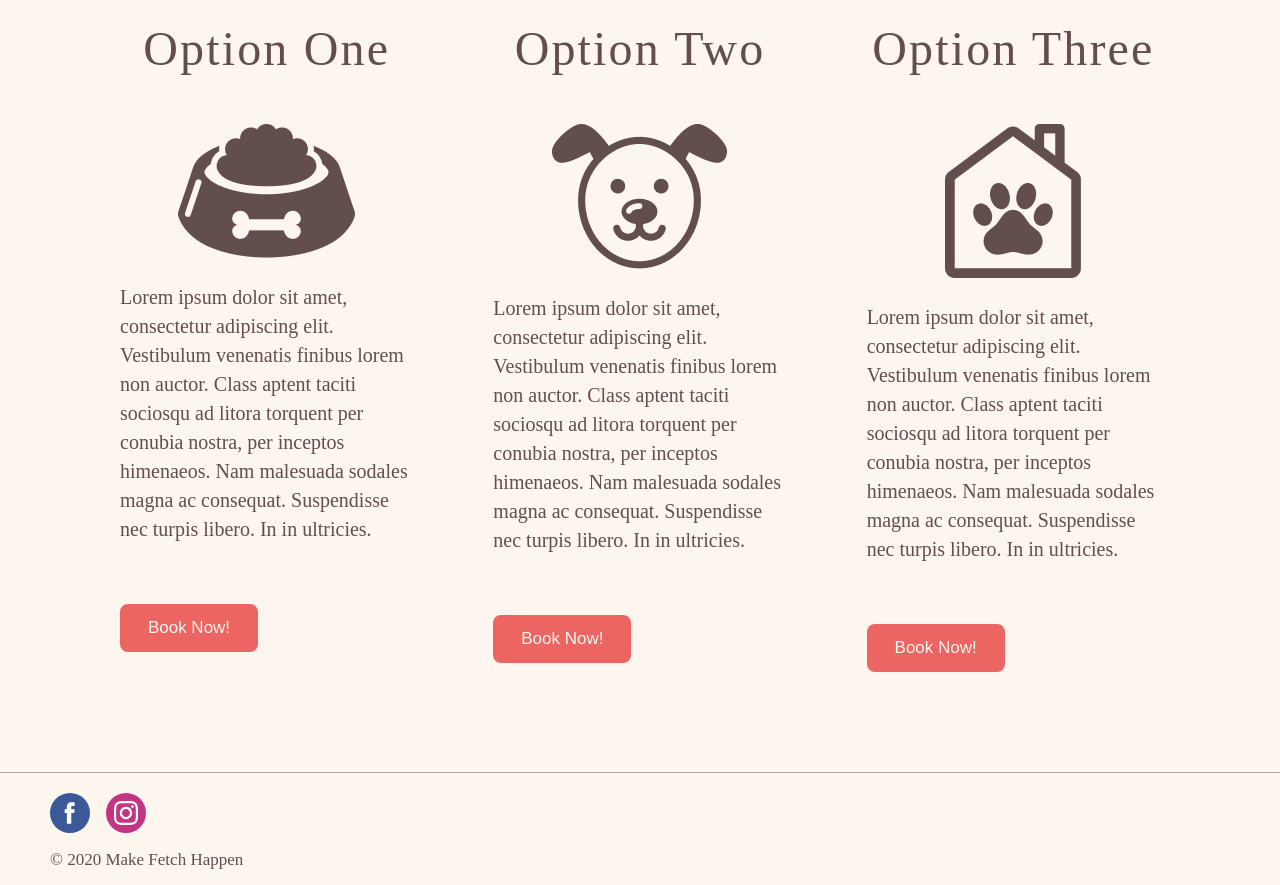
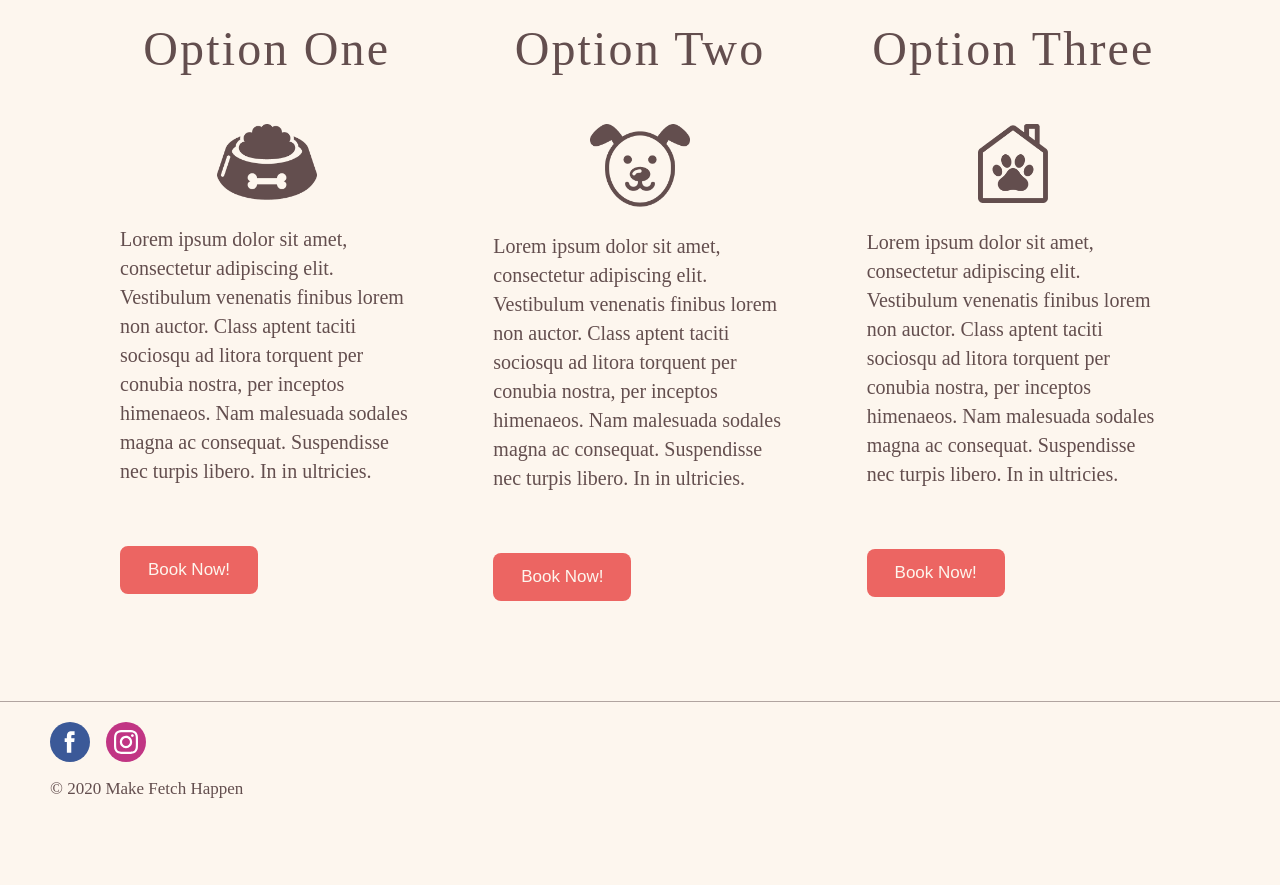
Before and after one commit to nosidam48/ErikasTrainingSite, a Next.js app: page /services in a window 1280 px wide. Shown: the part 160-1045 px from the top of the page. After the commit the page ends 974 px from the top, so only its background shows below. Built offline with nearby package versions, Linux system fonts and the light colour scheme.

Commit message:
Further improvements to links and other lighthouse mertrics

```diff
--- a/components/banner/index.tsx
+++ b/components/banner/index.tsx
@@ -8,7 +8,7 @@ const Banner = () => (
         Dog Training and <br />
         Behavior Modification
       </h1>
-      <Link href="/services">
+      <Link href="/services" passHref>
         <button className={style.button}>Learn More</button>
       </Link>
     </div>
--- a/components/contact/index.tsx
+++ b/components/contact/index.tsx
@@ -107,6 +107,7 @@ const Basic = () => {
                     setErrors({});
                   }}
                   type="text"
+                  id="name"
                   name="name"
                   className={style.field}
                 />
@@ -127,6 +128,7 @@ const Basic = () => {
                     setErrors({});
                   }}
                   type="tel"
+                  id="phoneNumber"
                   name="phoneNumber"
                   className={style.field}
                 />
@@ -146,6 +148,7 @@ const Basic = () => {
                     handleChange(e);
                     setErrors({});
                   }}
+                  id="email"
                   name="email"
                   className={style.field}
                 />
@@ -184,6 +187,7 @@ const Basic = () => {
                         setErrors({});
                       }}
                       type="text"
+                      id="dogName"
                       name="dogName"
                       className={style.dogName}
                     />
@@ -204,6 +208,7 @@ const Basic = () => {
                         setErrors({});
                       }}
                       type="number"
+                      id="dogAge"
                       name="dogAge"
                       className={style.dogAge}
                     />
@@ -228,6 +233,7 @@ const Basic = () => {
                   className={style.textArea}
                   type="text"
                   as="textarea"
+                  id="message"
                   name="message"
                 />
                 <div className={style.remainingCharacters}>{`${
--- a/components/contact/style.module.scss
+++ b/components/contact/style.module.scss
@@ -114,6 +114,7 @@
       border-radius: 8px;
       border: none;
       margin-bottom: 50px;
+      cursor: pointer;
     }
   }
 }
--- a/components/footer/index.tsx
+++ b/components/footer/index.tsx
@@ -1,11 +1,13 @@
-import Link from 'next/link';
 import style from './style.module.scss';
 
 const Footer = () => (
   <div className={style.footer}>
     <div className={style.socialLinks}>
-      <Link href="facebook.com/erika">
-        <a>
+      <a
+        href="https:/www.facebook.com/erika"
+        target="_blank"
+        rel="noopener noreferrer"
+      >
         <img
           src="/images/socialIcons/fb.svg"
           width="40"
@@ -13,9 +15,11 @@ const Footer = () => (
           alt="Visit Make Fetch Happen on Facebook"
         />
       </a>
-      </Link>
-      <Link href="instagram.com/erika">
-        <a>
+      <a
+        href="https:/www.instagram.com/erika"
+        target="_blank"
+        rel="noopener noreferrer"
+      >
         <img
           src="/images/socialIcons/instagram.svg"
           width="40"
@@ -23,7 +27,6 @@ const Footer = () => (
           alt="Visit Make Fetch Happen on Instagram"
         />
       </a>
-      </Link>
     </div>
     <p>© 2020 Make Fetch Happen</p>
   </div>
--- a/components/intro/index.tsx
+++ b/components/intro/index.tsx
@@ -11,7 +11,7 @@ const Intro = () => (
       to work on basic commands or need more specific help with leash work or
       other behavior modification, Erika is here to help.
     </p>
-    <Link href="/about">
+    <Link href="/about" passHref>
       <button>Erika's Story</button>
     </Link>
   </div>
--- a/components/mobileNavBar/index.tsx
+++ b/components/mobileNavBar/index.tsx
@@ -11,7 +11,8 @@ const MobileNavBar = () => {
   return (
     <nav className={style.mobileNavigation}>
       <div className={style.logo}>
-        <Link href="/">
+        <Link href="/" passHref>
+          <a>
             <Image
               src="/images/makeFetchHappen.png"
               width="1000"
@@ -19,26 +20,27 @@ const MobileNavBar = () => {
               alt="Make Fetch Happen - Navigate to Home Page"
               priority
             />
+          </a>
         </Link>
       </div>
       {isOpen && (
         <div className={style.mobileNavList}>
-          <Link href="/">
+          <Link href="/" passHref>
             <a onClick={toggleOpen} className={style.mobileNavItem}>
               Home
             </a>
           </Link>
-          <Link href="/about">
+          <Link href="/about" passHref>
             <a onClick={toggleOpen} className={style.mobileNavItem}>
               About
             </a>
           </Link>
-          <Link href="/services">
+          <Link href="/services" passHref>
             <a onClick={toggleOpen} className={style.mobileNavItem}>
               Training Services
             </a>
           </Link>
-          <Link href="/contact">
+          <Link href="/contact" passHref>
             <a onClick={toggleOpen} className={style.mobileNavItem}>
               Contact
             </a>
--- a/components/mobileNavBar/style.module.scss
+++ b/components/mobileNavBar/style.module.scss
@@ -59,6 +59,7 @@
     flex-direction: column;
     background-color: #fdf6ee;
     border-top: 2px solid gray;
+    z-index: 1;
 
     .mobileNavItem {
       font-size: 20px;
--- a/components/navBar/index.tsx
+++ b/components/navBar/index.tsx
@@ -19,7 +19,8 @@ const NavBar = ({ pathname }: NavBarProps) => {
   return (
     <nav className={style.navigation}>
       <div className={style.logo}>
-        <Link href="/">
+        <Link href="/" passHref>
+          <a>
             <Image
               src="/images/makeFetchHappen.png"
               width="1000"
@@ -27,11 +28,12 @@ const NavBar = ({ pathname }: NavBarProps) => {
               alt="Make Fetch Happen Logo - Navigate to Home"
               priority
             />
+          </a>
         </Link>
       </div>
       <div className={style.navLinks}>
         {routeItem.map((route, i) => (
-          <Link key={i} href={route.url}>
+          <Link key={i} href={route.url} passHref>
             <a className={route.url === pathname ? style.active : ''}>
               {route.label}
             </a>
--- a/components/navBar/style.module.scss
+++ b/components/navBar/style.module.scss
@@ -24,6 +24,7 @@
     margin-bottom: 16px;
     a {
       margin: 0 20px;
+      color: #634e4e;
     }
 
     a:hover,
--- a/components/services/index.tsx
+++ b/components/services/index.tsx
@@ -12,7 +12,6 @@ const Services = () => (
           width="177"
           height="134"
           priority
-          className={style.serviceImage}
           alt=""
         />
       </div>
@@ -23,7 +22,7 @@ const Services = () => (
         malesuada sodales magna ac consequat. Suspendisse nec turpis libero. In
         in ultricies.
       </p>
-      <Link href="/contact">
+      <Link href="/contact" passHref>
         <button className={style.button1}>Book Now!</button>
       </Link>
     </div>
@@ -45,19 +44,18 @@ const Services = () => (
         malesuada sodales magna ac consequat. Suspendisse nec turpis libero. In
         in ultricies.
       </p>
-      <Link href="/contact">
+      <Link href="/contact" passHref>
         <button className={style.button2}>Book Now!</button>
       </Link>
     </div>
     <div className={style.serviceItem}>
       <h3>Option Three</h3>
-      <div className={style.serviceImage}>
+      <div className={style.serviceImageLarge}>
         <Image
           src="/images/pawHouse.png"
           width="136"
           height="154"
           priority
-          className={style.serviceImage}
           alt=""
         />
       </div>
@@ -68,7 +66,7 @@ const Services = () => (
         malesuada sodales magna ac consequat. Suspendisse nec turpis libero. In
         in ultricies.
       </p>
-      <Link href="/contact">
+      <Link href="/contact" passHref>
         <button className={style.button3}>Book Now!</button>
       </Link>
     </div>
--- a/components/services/style.module.scss
+++ b/components/services/style.module.scss
@@ -18,11 +18,13 @@
   .serviceImage {
     display: block;
     margin: 0 auto;
-    img {
-    height: 100px;
-    width: auto;
-    margin-bottom: 20px;
-    }
+    max-width: 100px;
+  }
+
+  .serviceImageLarge {
+    display: block;
+    margin: 0 auto;
+    max-width: 70px;
   }
 
   .serviceItem {
--- a/next.config.js
+++ b/next.config.js
@@ -3,5 +3,9 @@ const withPWA = require('next-pwa')
 module.exports = withPWA({
   pwa: {
     dest: 'public'
+  },
+  i18n: {
+    locales: ['en-US'],
+    defaultLocale: 'en-US'
   }
 })
```
Also changed, not shown: 1 other file (tests, documents, lock files or other folders). Lines whose indentation alone changed are shown as unchanged.
